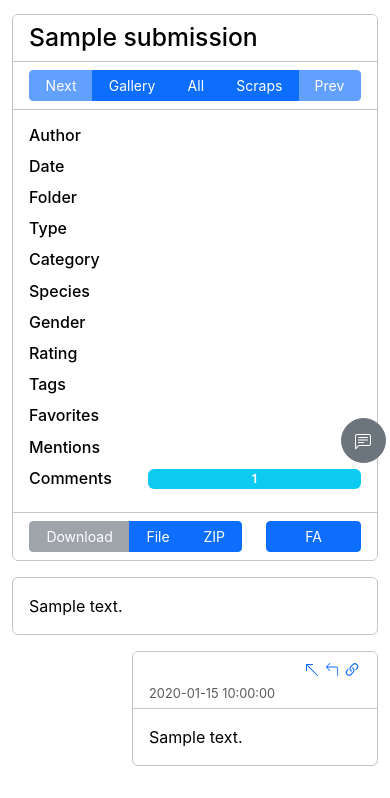
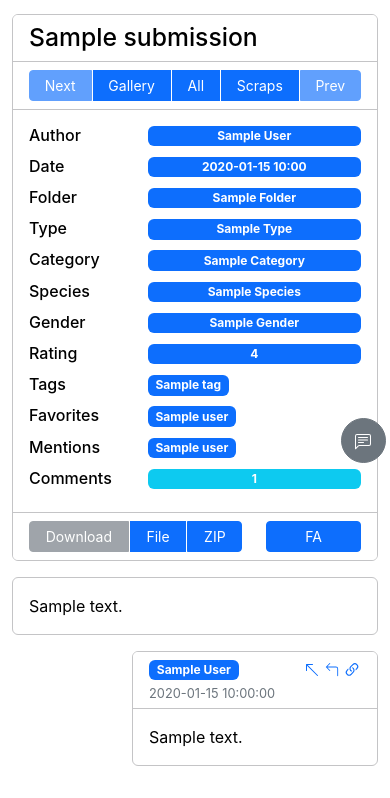
Before and after one commit to FurryCoders/falocalrepo-server, a FastAPI app: template falocalrepo_server/templates/submission.html in a window 390 px wide. Shown: the part 377-1175 px from the top of the page. Run offline with FastAPI, Linux system fonts and the light colour scheme; the template is opened without the code that fills it: most values are stand-ins (such as "Sample title", 1, 10 or a date in 2020); parts of the project's set-up code (start-up, migrations or seed data) failed here and were passed over.

Commit message:
templates - update for bootstrap 5.2.0-beta1 and new .btn-xs

```diff
--- a/falocalrepo_server/templates/comments.html
+++ b/falocalrepo_server/templates/comments.html
@@ -3,7 +3,7 @@
      style="padding-left: {{ (comment.DEPTH if comment.DEPTH < 10 else 10) * 0.75 }}rem !important">
     <div class="card mb-2" id="cid:{{ comment.ID }}">
         <div class="card-header pt-1 pb-1">
-            <a class="btn-sm btn-primary badge text-decoration-none"
+            <a class="btn btn-xs btn-primary"
                href="/user/{{ comment.AUTHOR }}">{{ comment.AUTHOR }}</a>
             <span class="position-absolute end-0 me-3">
                 {% if comment.REPLY_TO %}
@@ -31,7 +31,7 @@
                 </a>
             </span>
             <br>
-            <span class="text-muted" style="font-size: 80%">{{ comment.DATE }}</span>
+            <span class="text-secondary" style="font-size: 80%">{{ comment.DATE }}</span>
         </div>
         <div class="card-body">
             <div class="card-text text-wrap overflow-hidden">
--- a/falocalrepo_server/templates/submission.html
+++ b/falocalrepo_server/templates/submission.html
@@ -192,17 +192,13 @@
             <div class="card">
                 <h2 class="card-header">{{ submission.TITLE }}</h2>
                 <div class="card-header d-lg-none text-center">
-                    <div class="btn-group col-12 col-md-8" role="group">
+                    <div class="btn-group btn-separator col-12 col-md-8" role="group">
                         <a class="btn btn-sm btn-primary {{ "disabled" if not next }}" href="/submission/{{ next }}">
                             Next
                         </a>
-                        <span class="btn-separator"></span>
                         <a class="btn btn-sm btn-primary" href="/gallery/{{ submission.AUTHOR }}">Gallery</a>
-                        <span class="btn-separator"></span>
                         <a class="btn btn-sm btn-primary" href="/submissions/{{ submission.AUTHOR }}">All</a>
-                        <span class="btn-separator"></span>
                         <a class="btn btn-sm btn-primary" href="/scraps/{{ submission.AUTHOR }}">Scraps</a>
-                        <span class="btn-separator"></span>
                         <a class="btn btn-sm btn-primary {{ "disabled" if not prev }}" href="/submission/{{ prev }}">
                             Prev
                         </a>
@@ -212,7 +208,7 @@
                     <div class="row">
                         <h6 class="col-4 card-title">Author</h6>
                         <div class="col-8 card-text">
-                            <a class="col-8 card-text btn-sm btn-primary badge w-100 text-truncate text-decoration-none"
+                            <a class="btn btn-xs btn-primary w-100 text-truncate"
                                href="/user/{{ submission.AUTHOR }}">{{ submission.AUTHOR }}
                             </a>
                         </div>
@@ -220,7 +216,7 @@
                     <div class="row mt-1">
                         <h6 class="col-4 card-title">Date</h6>
                         <div class="col-8 card-text">
-                            <a class="btn-sm btn-primary badge text-truncate text-decoration-none w-100"
+                            <a class="btn btn-xs btn-primary text-truncate w-100"
                                href="/search/submissions/?query=%40date%20{{ submission.DATE.strftime("%Y-%m-%d") }}">
                                 {{ submission.DATE.strftime("%Y-%m-%d %H:%M") }}
                             </a>
@@ -229,7 +225,7 @@
                     <div class="row mt-1">
                         <h6 class="col-4 card-title">Folder</h6>
                         <div class="col-8 card-text">
-                            <a class="btn-sm btn-primary badge w-100 text-truncate text-decoration-none"
+                            <a class="btn btn-xs btn-primary w-100 text-truncate"
                                href="/{{ submission.FOLDER }}/{{ submission.AUTHOR }}">
                                 {{ submission.FOLDER|title }}
                             </a>
@@ -238,7 +234,7 @@
                     <div class="row mt-1">
                         <h6 class="col-4 card-title">Type</h6>
                         <div class="col-8 card-text">
-                            <a class="btn-sm btn-primary badge w-100 text-truncate text-decoration-none"
+                            <a class="btn btn-xs btn-primary w-100 text-truncate"
                                href="/search/submissions/?query=%40type%20%22{{ submission.TYPE }}%22">
                                 {{ submission.TYPE|title }}
                                 {{ "({})".format(submission.FILEEXT.upper()) if submission.TYPE.lower() == "flash" and submission.FILEEXT.lower() != "swf" }}
@@ -248,7 +244,7 @@
                     <div class="row mt-1">
                         <h6 class="col-4 card-title">Category</h6>
                         <div class="col-8 card-text">
-                            <a class="btn-sm btn-primary badge w-100 text-truncate text-decoration-none"
+                            <a class="btn btn-xs btn-primary w-100 text-truncate"
                                href="/search/submissions/?query=%40category%20%22{{ submission.CATEGORY }}%22">
                                 {{ submission.CATEGORY|title }}
                             </a>
@@ -257,7 +253,7 @@
                     <div class="row mt-1">
                         <h6 class="col-4 card-title">Species</h6>
                         <div class="col-8 card-text">
-                            <a class="btn-sm btn-primary badge w-100 text-truncate text-decoration-none"
+                            <a class="btn btn-xs btn-primary w-100 text-truncate"
                                href="/search/submissions/?query=%40species%20%22{{ submission.SPECIES }}%22">
                                 {{ submission.SPECIES|title }}
                             </a>
@@ -266,7 +262,7 @@
                     <div class="row mt-1">
                         <h6 class="col-4 card-title">Gender</h6>
                         <div class="col-8 card-text">
-                            <a class="btn-sm btn-primary badge w-100 text-truncate text-decoration-none"
+                            <a class="btn btn-xs btn-primary w-100 text-truncate"
                                href="/search/submissions/?query=%40gender%20%22{{ submission.GENDER }}%22">
                                 {{ submission.GENDER|title }}
                             </a>
@@ -275,7 +271,7 @@
                     <div class="row mt-1">
                         <h6 class="col-4 card-title">Rating</h6>
                         <div class="col-8 card-text">
-                            <a class="btn-sm btn-primary badge w-100 text-truncate text-decoration-none"
+                            <a class="btn btn-xs btn-primary w-100 text-truncate"
                                href="/search/submissions/?query=%40rating%20%22{{ submission.RATING }}%22">
                                 {{ submission.RATING|title }}
                             </a>
@@ -285,7 +281,7 @@
                         <h6 class="col-4 card-title">Tags</h6>
                         <div class="col-8 card-text">
                             {% for tag in submission.TAGS %}
-                                <a class="btn-sm btn-primary badge text-truncate text-decoration-none"
+                                <a class="btn btn-xs btn-primary text-truncate"
                                    href='/search/submissions/?query=%40tags%20%22%7C{{ tag }}%7C%22'>{{ tag }}</a>
                             {% endfor %}
                             {% if not submission.TAGS %}
@@ -297,7 +293,7 @@
                         <h6 class="col-4 card-title">Favorites</h6>
                         <div class="col-8 card-text">
                             {% for user in submission.FAVORITE %}
-                                <a class="btn-sm btn-primary badge text-truncate text-decoration-none"
+                                <a class="btn btn-xs btn-primary text-truncate"
                                    href="/user/{{ user }}">{{ user }}</a>
                             {% endfor %}
                             {% if not submission.FAVORITE %}
@@ -309,7 +305,7 @@
                         <h6 class="col-4 card-title">Mentions</h6>
                         <div class="col-8 card-text">
                             {% for user in submission.MENTIONS %}
-                                <a class="btn-sm btn-primary badge text-truncate text-decoration-none"
+                                <a class="btn btn-xs btn-primary text-truncate"
                                    href="/user/{{ user }}">{{ user }}</a>
                             {% endfor %}
                             {% if not submission.MENTIONS %}
@@ -328,14 +324,12 @@
                 </div>
                 <div class="card-footer text-center">
                     <div class="row text-center">
-                        <div class="btn-group col-8 col-md-6 col-lg-8 ms-auto" role="group">
+                        <div class="btn-group btn-separator col-8 col-md-6 col-lg-8 ms-auto" role="group">
                             <a class="btn btn-sm btn-secondary disabled">Download</a>
-                            <span class="btn-separator"></span>
                             <a class="btn btn-sm btn-primary {{ "disabled" if submission.FILESAVED < 2 }}"
                                href="/submission/{{ submission.ID }}/file/{{ filename_id }}" download>
                                 File
                             </a>
-                            <span class="btn-separator"></span>
                             <a class="btn btn-sm btn-primary"
                                href="/submission/{{ submission.ID }}/zip/submission-{{ "{0:010}".format(submission.ID) }}.zip">
                                 ZIP
@@ -347,18 +341,14 @@
                                 FA
                             </a>
                         </div>
-                        <div class="btn-group col-12 mt-1 d-none d-lg-flex" role="group">
+                        <div class="btn-group btn-separator col-12 mt-1 d-none d-lg-flex" role="group">
                             <a class="btn btn-sm btn-primary {{ "disabled" if not next }}"
                                href="/submission/{{ next }}">
                                 Next
                             </a>
-                            <span class="btn-separator"></span>
                             <a class="btn btn-sm btn-primary" href="/gallery/{{ submission.AUTHOR }}">Gallery</a>
-                            <span class="btn-separator"></span>
                             <a class="btn btn-sm btn-primary" href="/submissions/{{ submission.AUTHOR }}">All</a>
-                            <span class="btn-separator"></span>
                             <a class="btn btn-sm btn-primary" href="/scraps/{{ submission.AUTHOR }}">Scraps</a>
-                            <span class="btn-separator"></span>
                             <a class="btn btn-sm btn-primary {{ "disabled" if not prev }}"
                                href="/submission/{{ prev }}">
                                 Prev
```
Also changed, not shown: falocalrepo_server/templates/info.html (+5 -5 lines), falocalrepo_server/templates/journal.html (+6 -9 lines), falocalrepo_server/templates/user.html (+8 -9 lines). Lines whose indentation alone changed are shown as unchanged.
